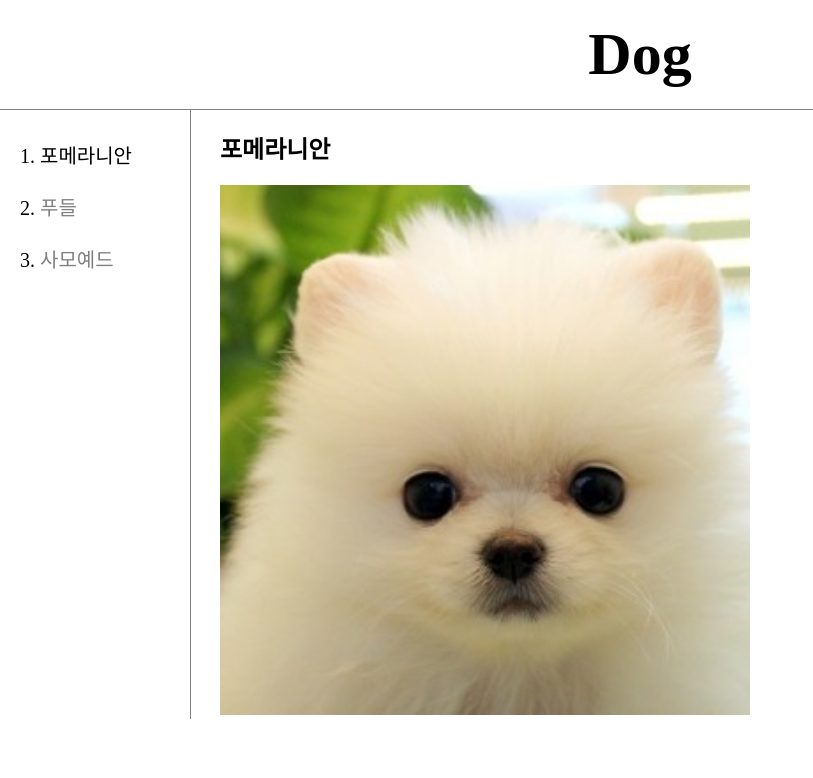
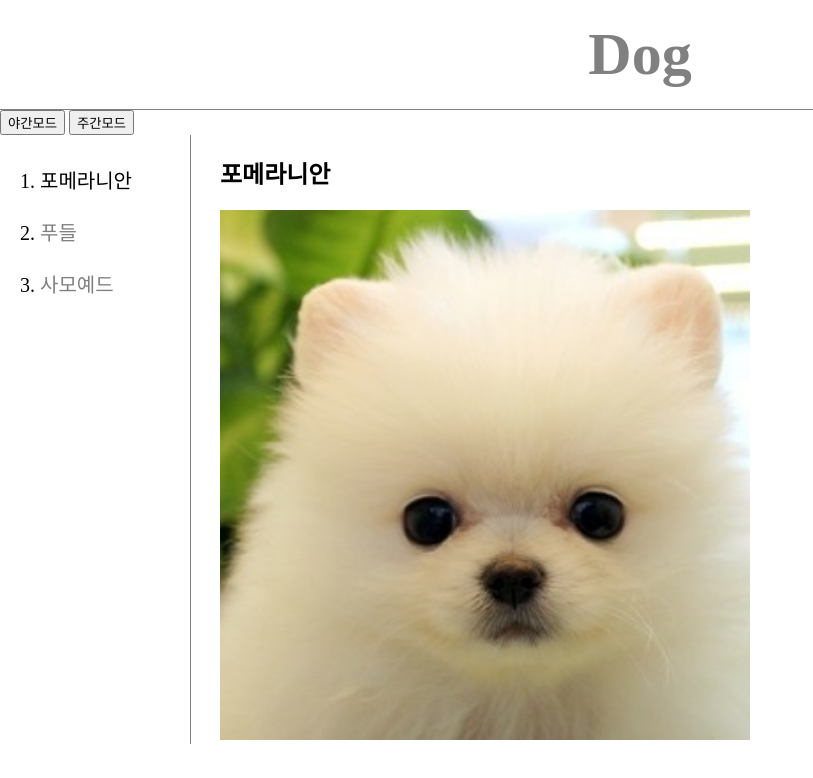
Before and after one commit to JHZLO/HTML_Work1, a plain HTML site: page 포메라니안.html in a window 1280 px wide. Shown: the whole page, without its empty margins (0-813 px from the left). Drawn offline with Linux system fonts and the light colour scheme.

Commit message:
Update 포메라니안.html

```diff
--- a/포메라니안.html
+++ b/포메라니안.html
@@ -6,7 +6,18 @@
 </head>
 
 <body>
-<h1><a href="index.html" style="color: black; text-decoration: none;">Dog</font></a></h1>
+<h1><a href="index.html" style="color: gray; text-decoration: none;">Dog</font></a></h1>
+
+	<input id="night" type="button" value="야간모드" onclick="
+		document.querySelector('body').style.backgroundColor = 'black'
+		document.querySelector('body').style.color = 'white'
+	">
+
+	<input id="morning"type="button" value="주간모드" onclick="
+		document.querySelector('body').style.backgroundColor = 'white'
+		document.querySelector('body').style.color = 'black'
+	">
+
 <div id="grid">
 	<ol>
 		<li><a href="포메라니안.html"style="color: black;">포메라니안</a></li><br>
```
